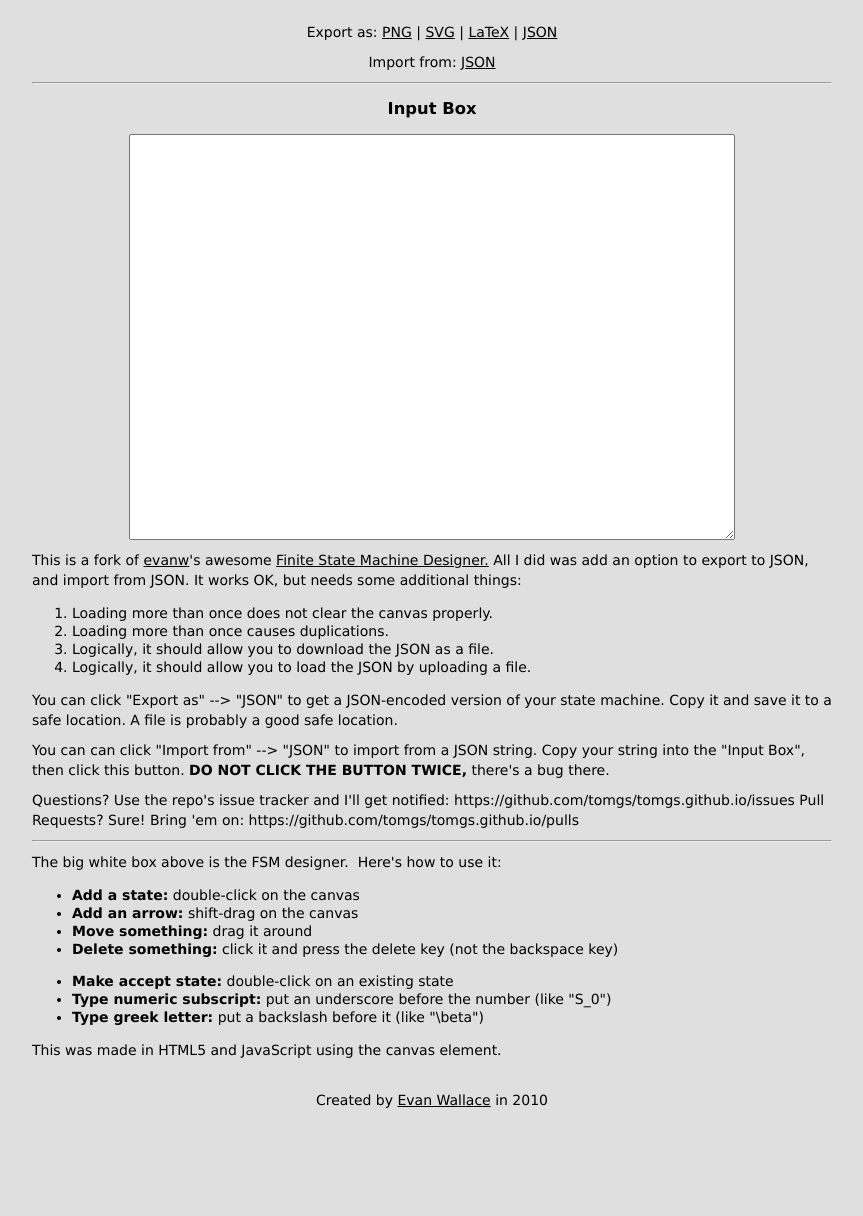
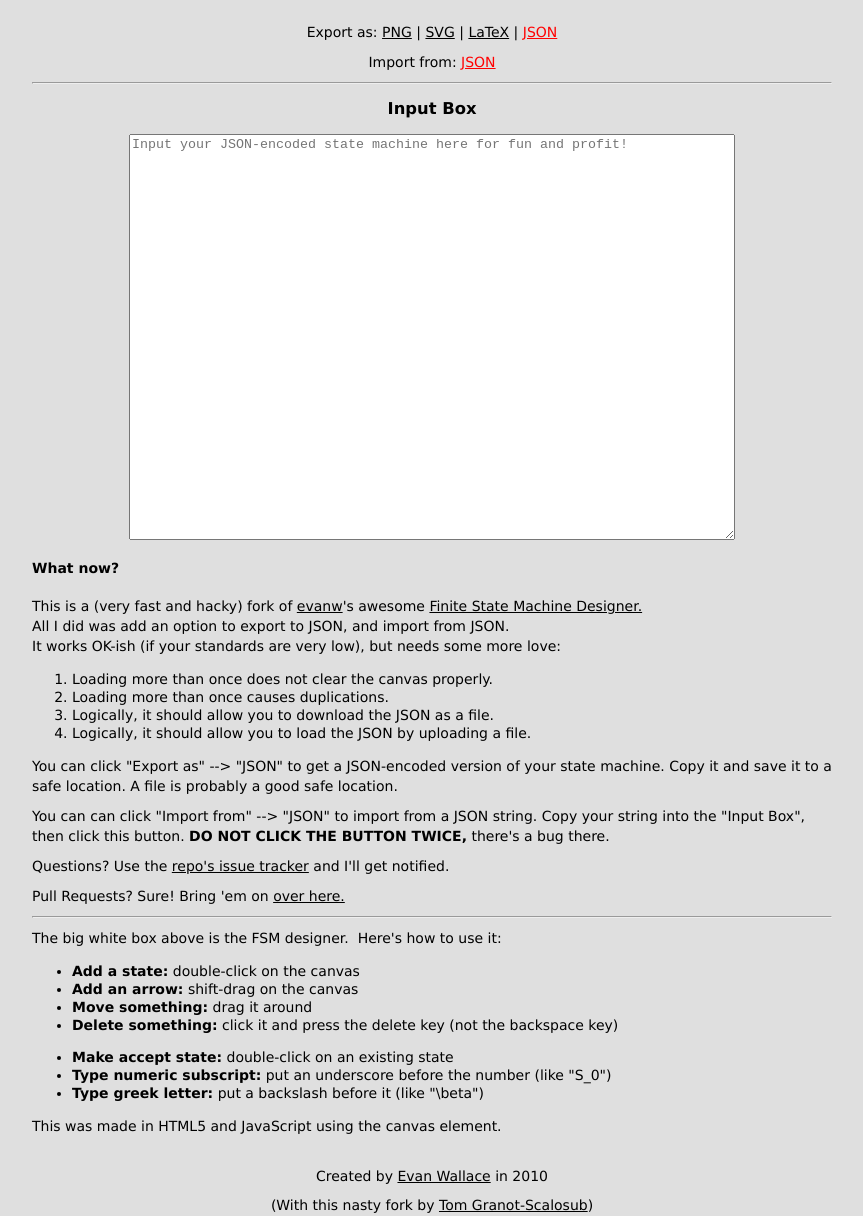
Before and after one commit to TomGranot/tomgs.github.io, a plain HTML site: page fsm/index.html in a window 1280 px wide. Shown: the part 780-1996 px from the top of the page, without its empty margins (208-1071 px from the left). Drawn offline with Linux system fonts and the light colour scheme.

Commit message:
some more explanations

```diff
--- a/fsm/index.html
+++ b/fsm/index.html
@@ -117,24 +117,25 @@
 
 <body>
 	<h1>Finite State Machine Designer</h1>
-	<h4>With save/load features! See info <a href="#intro">below</a></h4>
+	<h4 style="color: red">With save/load features! See info <a href="#intro">below</a></h4>
 	<canvas id="canvas" width="800" height="600">
 		<span class="error">Your browser does not support<br>the HTML5 &lt;canvas&gt; element</span>
 	</canvas>
 	<div>
 		<p class="center">Export as: <a href="javascript:saveAsPNG()">PNG</a> | <a href="javascript:saveAsSVG()">SVG</a>
-			| <a href="javascript:saveAsLaTeX()">LaTeX</a> | <a href="javascript:saveAsJSON()">JSON</a>
+			| <a href="javascript:saveAsLaTeX()">LaTeX</a> | <a style="color: red" href="javascript:saveAsJSON()">JSON</a>
 		</p>
-		<p class="center">Import from: <a href="javascript:loadFromJSON()">JSON</a></p>
+		<p class="center">Import from: <a style="color: red" href="javascript:loadFromJSON()">JSON</a></p>
 		<h3 id="outputBoxHeader">Output Box</h3>
 		<textarea id="output"></textarea>
 		<hr>
 		<h3 id="inputBoxHeader">Input Box</h3>
-		<textarea id="input"></textarea>
+		<textarea placeholder="Input your JSON-encoded state machine here for fun and profit!" id="input"></textarea>
+		<h4>What now?</h4>
 		<p id="intro">
-			This is a fork of <a href="https://github.com/evanw">evanw</a>'s awesome <a href="http://madebyevan.com/fsm/">Finite State Machine Designer.</a>
-			All I did was add an option to export to JSON, and import from JSON.
-			It works OK, but needs some additional things:
+			This is a (very fast and hacky) fork of <a href="https://github.com/evanw">evanw</a>'s awesome <a href="http://madebyevan.com/fsm/">Finite State Machine Designer.</a></br>
+			All I did was add an option to export to JSON, and import from JSON.</br>
+			It works OK-ish (if your standards are very low), but needs some more love:
 			<ol>
 				<li>Loading more than once does not clear the canvas properly.</li>
 				<li>Loading more than once causes duplications.</li>
@@ -151,8 +152,10 @@
 			<b>DO NOT CLICK THE BUTTON TWICE,</b> there's a bug there.
 		</p>
 		<p>
-			Questions? Use the repo's issue tracker and I'll get notified: https://github.com/tomgs/tomgs.github.io/issues
-			Pull Requests? Sure! Bring 'em on: https://github.com/tomgs/tomgs.github.io/pulls
+			Questions? Use the <a href="https://github.com/tomgs/tomgs.github.io/issues">repo's issue tracker</a> and I'll get notified.
+		</p>
+		<p>
+			Pull Requests? Sure! Bring 'em on  <a href="https://github.com/tomgs/tomgs.github.io/pulls">over here.</a>
 		</p>
 		<hr>
 		<p>The big white box above is the FSM designer.&nbsp; Here's how to use it:</p>
@@ -169,7 +172,7 @@
 		</ul>
 		<p>This was made in HTML5 and JavaScript using the canvas element.</p>
 	</div>
-	<p>Created by <a href="http://madebyevan.com/">Evan Wallace</a> in 2010</p>
+	<p>Created by <a href="http://madebyevan.com/">Evan Wallace</a> in 2010</p> (With this nasty fork by <a href="https://kidonpoint.com">Tom Granot-Scalosub</a>)
 </body>
 
 </html>
```
